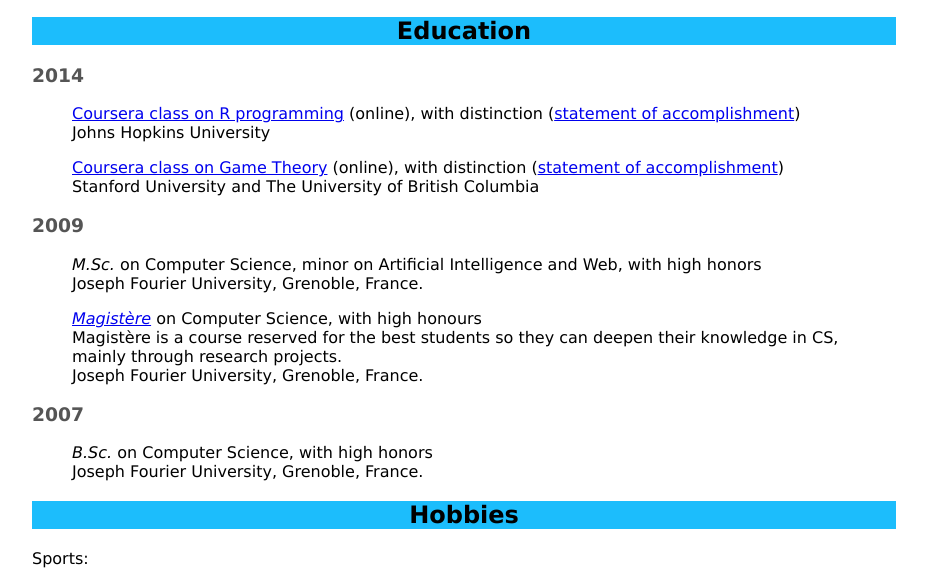
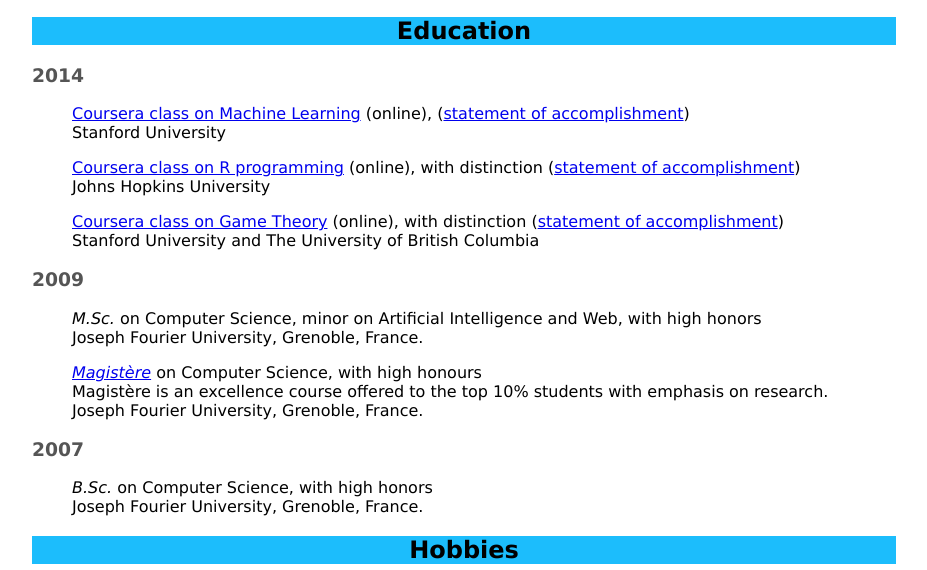
Before and after one commit to Lugrin/lugrin.github.com, a plain HTML site: page index.html in a window 1280 px wide. Shown: the part 3124-3694 px from the top of the page, without its empty margins (176-1103 px from the left). Drawn offline with Linux system fonts and the light colour scheme.

Commit message:
add section for online class on Machine Learning

```diff
--- a/index.html
+++ b/index.html
@@ -56,6 +56,7 @@
 Ability and desire to solve complex problems
 self-starter, Self motivated team player
 well organized, Attention to detail and methodical
+child-like curiosity
 -->
 
 <h3>Technologies</h3>
@@ -76,6 +77,8 @@
   IDE: Pycharm, Eclipse
   Revision control systems: Git, Mercurial
   Framework: Agile (SCRUM)
+
+Active knowledge of Linux.
 -->
 
 
@@ -154,6 +157,13 @@
     Worked on a software that computes the amount of money the bank must put aside as a safety net for its loans.
     Updated the calculation and the database schema according a new regulation.
 </p>
+
+<!--
+Moody's Analytics
+Basel II, Basel III
+RiskAuthority
+http://www.moodysanalytics.com/Products-and-Solutions/Enterprise-Risk-Solutions/Regulatory-and-Compliance/RiskAuthority
+-->
 
 <div class="tools"> C++, PL/SQL, Visual studio, Perforce, Agile development (SCRUM)</div>
 
@@ -312,11 +322,26 @@
 
 <h3>2014</h3>
 
+<!--
+Audited:
+- Data Mining with Weka
+http://www.cs.waikato.ac.nz/ml/weka/mooc/dataminingwithweka/
+-->
+
+<p>
+    <a href="http://www.coursera.org/course/ml">Coursera class on Machine Learning</a> (online),
+    (<a href="downloads/coursera-ml-2014.pdf">statement of accomplishment</a>) <br/>
+    Stanford University
+    <!-- taught by Andrew Ng -->
+
+</p>
+
 <p>
     <a href="http://www.coursera.org/course/rprog">Coursera class on R programming</a> (online),
     with distinction
-    (<a href="downloads/rprog-2014.pdf">statement of accomplishment</a>) <br/>
+    (<a href="downloads/coursera-rprog-2014.pdf">statement of accomplishment</a>) <br/>
     Johns Hopkins University
+    <!-- taught by Roger D. PengJohns, Jeff LeekJohns, Brian Caffo -->
 
 </p>
 
@@ -355,8 +380,7 @@
 <p>
     <a href="http://en.wikipedia.org/wiki/Magister_%28degree%29#France"><i>Magistère</i></a> on Computer Science,
     with high honours <br/>
-    Magistère is a course reserved for the best students
-    so they can deepen their knowledge in CS, mainly through research projects.<br/>
+    Magistère is an excellence course offered to the top 10% students with emphasis on research.<br/>
     Joseph Fourier University, Grenoble, France.
 </p>
 
```
Also changed, not shown: 1 other file.
